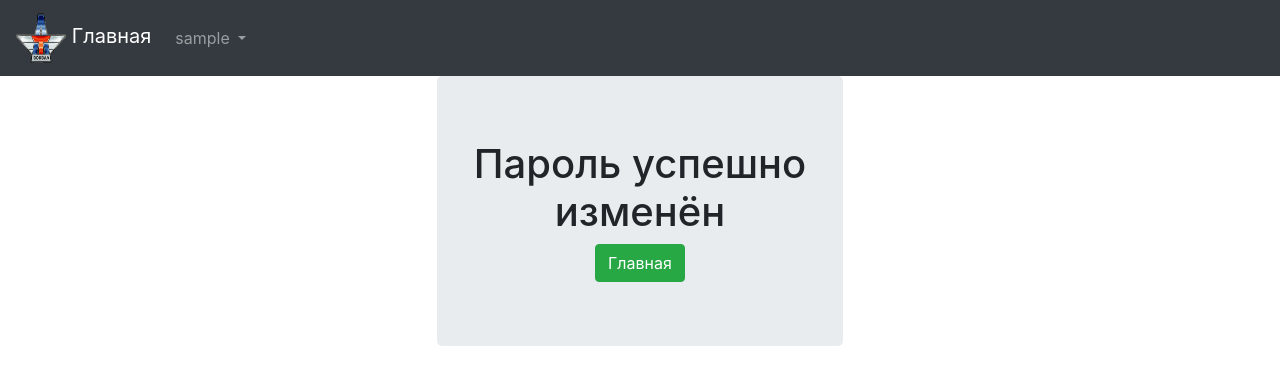
After one commit to OsnovaDT/avtovokzaltula_ru-with-Django, a Django app: page /accounts/password_change/done/ in a window 1280 px wide. The commit adds this page. Shown: the top 385 px of the page. Run offline with Django 3.2, Linux system fonts and the light colour scheme; the visitor is signed in with stand-in values (Sample User, id 1).

Commit message:
add password change

```diff
--- a/accounts/urls.py
+++ b/accounts/urls.py
@@ -1,5 +1,9 @@
 from django.urls import path
-from django.contrib.auth.views import LoginView, LogoutView
+from django.contrib.auth.views import (
+    LoginView, LogoutView, PasswordChangeView,
+    PasswordChangeDoneView
+)
+from django.urls import reverse_lazy
 
 app_name = 'accounts'
 
@@ -16,4 +20,21 @@ urlpatterns = [
         LogoutView.as_view(),
         name='logout'
     ),
+
+    # Change password
+    path(
+        'password_change/done/',
+        PasswordChangeDoneView.as_view(
+            template_name='accounts/password_changed.html'
+        ),
+        name='password_change_done'
+    ),
+    path(
+        'password_change/',
+        PasswordChangeView.as_view(
+            template_name='accounts/password_change.html',
+            success_url=reverse_lazy('accounts:password_change_done')
+        ),
+        name='password_change'
+    ),
 ]
--- /dev/null
+++ b/templates/accounts/password_changed.html
@@ -0,0 +1,7 @@
+{% extends 'layouts/implemented.html' %}
+
+{% block title %}Пароль успешно изменён{% endblock title %}
+
+{% block text %}
+<h1>Пароль успешно изменён</h1>
+{% endblock text %}
--- a/templates/layouts/basic.html
+++ b/templates/layouts/basic.html
@@ -40,6 +40,9 @@
                         <a class='dropdown-item' href='{% url "accounts:logout" %}'>
                             Выйти
                         </a>
+                        <a class='dropdown-item' href='{% url "accounts:password_change" %}'>
+                            Сменить пароль
+                        </a>
                     </div>
                 </li>
                 <a class='nav-link' href='#'>
--- /dev/null
+++ b/templates/layouts/implemented.html
@@ -0,0 +1,16 @@
+{% extends 'layouts/basic.html' %}
+
+{% block content %}
+<div class="row">
+    <div class="col-md-4 offset-4">
+        <div class="text-center jumbotron">
+            {% block text %}
+            {% endblock text %}
+
+            <a href="{% url 'bus_stations:index' %}">
+                <input class='btn btn-success' type="submit" value="Главная">
+            </a>
+        </div>
+    </div>
+</div>
+{% endblock content %}
```
Also changed, not shown: templates/accounts/password_change.html (added, +8 -0 lines).
